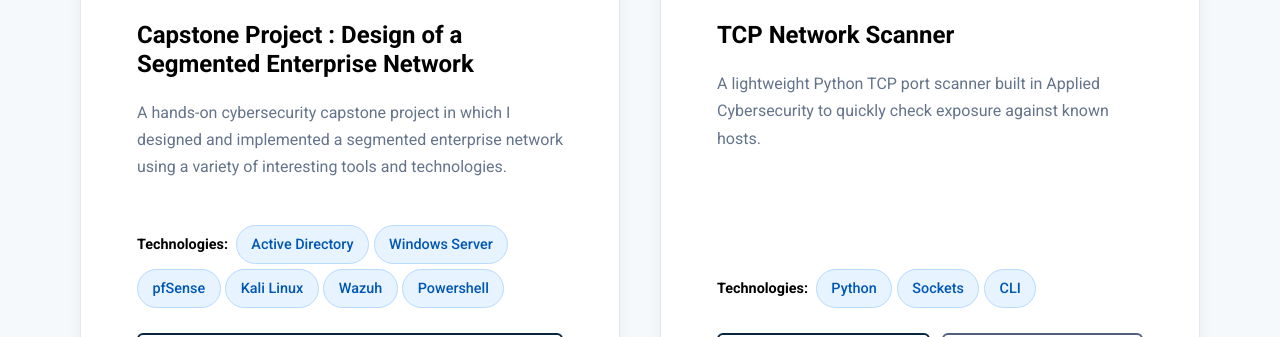
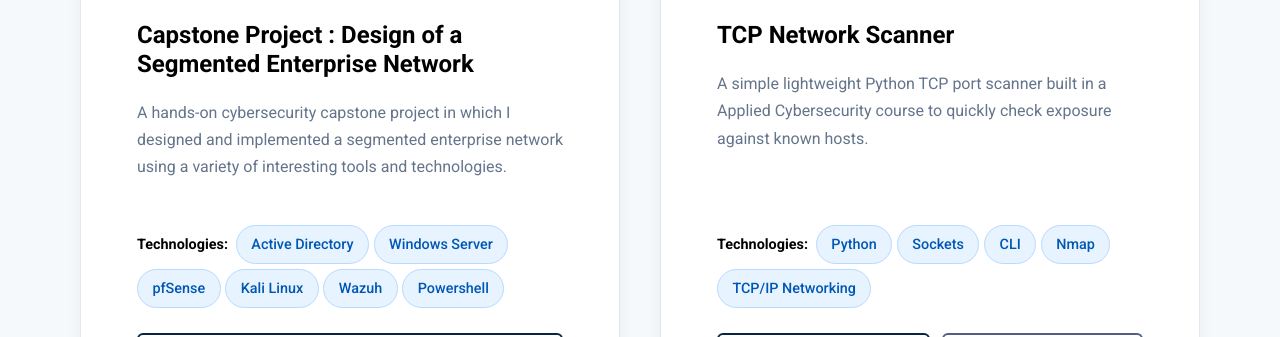
Before and after one commit to Simoon896/portfolioWebsite, a React (Vite) app: page /projects in a window 1280 px wide. Shown: the part 615-952 px from the top of the page. Built offline with nearby package versions, Linux system fonts and the light colour scheme.

Commit message:
Corrected minor issues with tcp scanner card

```diff
--- a/src/components/sections/Projects.jsx
+++ b/src/components/sections/Projects.jsx
@@ -22,8 +22,8 @@ function Projects() {
     {
       id: 5,
       title: "TCP Network Scanner",
-      description: "A lightweight Python TCP port scanner built in Applied Cybersecurity to quickly check exposure against known hosts.",
-      tech: ["Python", "Sockets", "CLI"],
+      description: "A simple lightweight Python TCP port scanner built in a Applied Cybersecurity course to quickly check exposure against known hosts.",
+      tech: ["Python", "Sockets", "CLI", "Nmap", "TCP/IP Networking"],
       githubLink: "https://github.com/Simoon896/Simple-TCP-Network-Scanner-",
       demoLink: "/tcp-network-scanner",
       image: nmapCard
```
